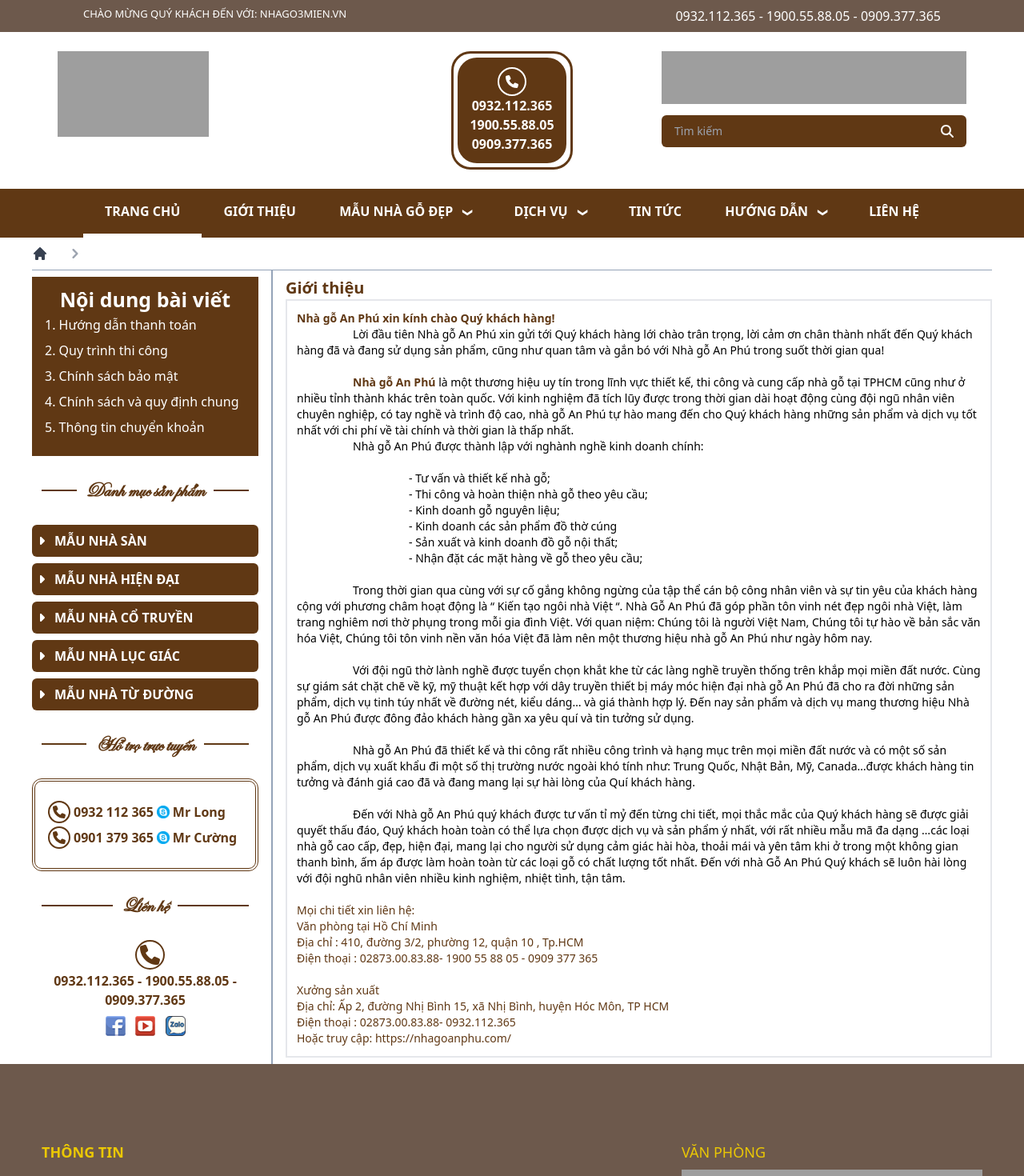
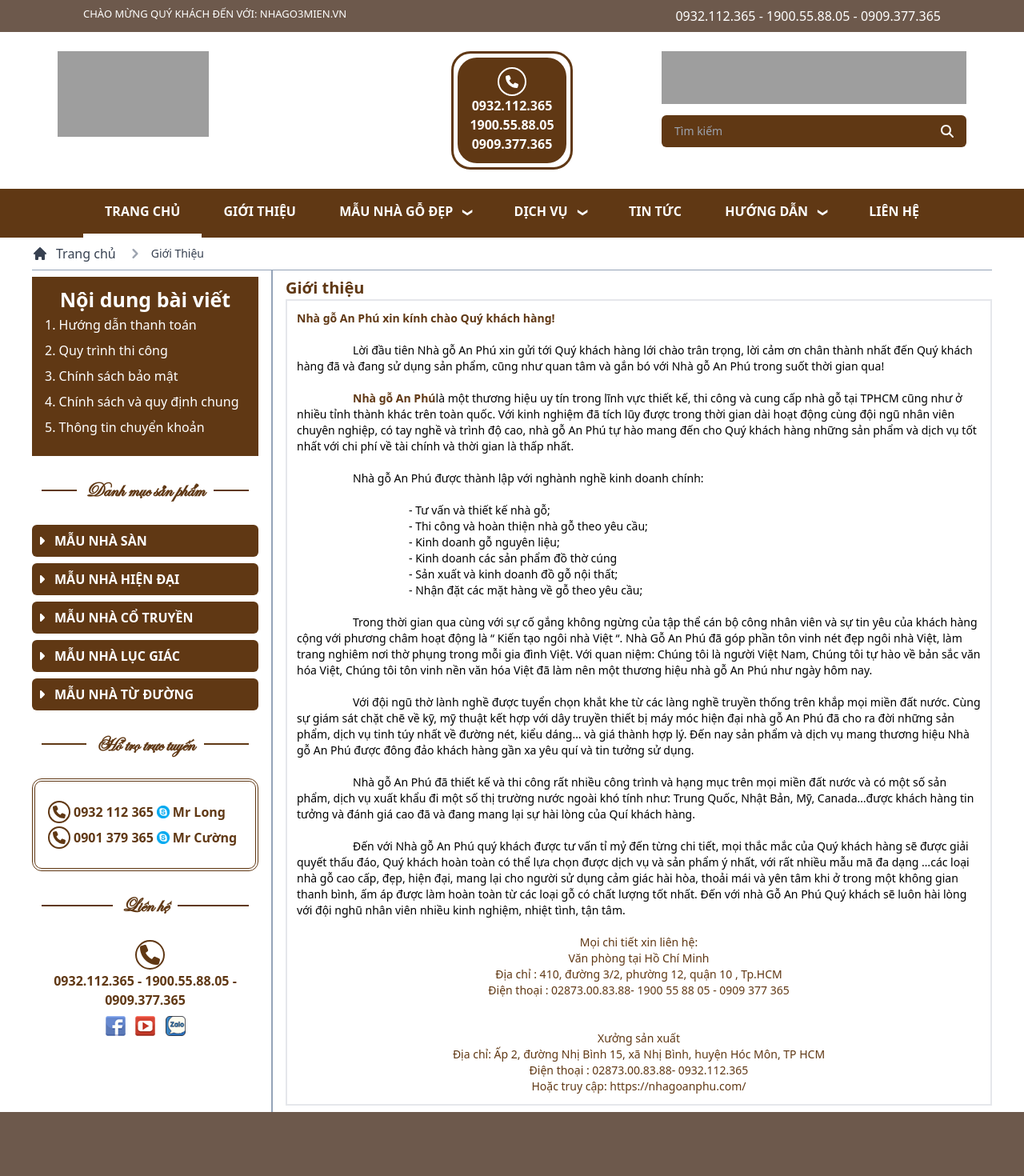
Before and after one commit to liemdang260/nhago3mien, a Next.js app in the folder client/: page /gioi-thieu in a window 1280 px wide. Shown: the top 1470 px of the page at 80% size. Built offline with nearby package versions, Linux system fonts and the light colour scheme; grey boxes are pictures that could not be loaded.

Commit message:
Update ui introduce

```diff
--- a/client/pages/gioi-thieu/index.jsx
+++ b/client/pages/gioi-thieu/index.jsx
@@ -2,13 +2,15 @@
 import Category from "components/common/SideBar/Category";
 import Support from "components/common/SideBar/Support";
 import Contact from "components/common/SideBar/Contact";
-import BreadCrumb from 'components/common/SideBar/Breadcrumb'
+import BreadCrumb from "components/common/SideBar/Breadcrumb";
 import { PageItem, PageWrapper } from "components/common/PageWrapper";
 
 const Introduction = () => {
   return (
     <PageWrapper>
-      <PageItem><BreadCrumb location={['Trang chủ','Giới Thiệu']}/></PageItem>
+      <PageItem>
+        <BreadCrumb location={[{title:"Trang chủ",link:'/'},{title: "Giới Thiệu",link:'/gioi-thieu'}]} />
+      </PageItem>
       <PageItem>
         <PostsTitle />
         <Category />
@@ -21,6 +23,8 @@
           <span className="text-primary-color font-semibold">
             Nhà gỗ An Phú xin kính chào Quý khách hàng!
           </span>
+          <br />
+          <br />
           <span className="indent-[70px] inline-block">
             Lời đầu tiên Nhà gỗ An Phú xin gửi tới Quý khách hàng lới chào trân
             trọng, lời cảm ơn chân thành nhất đến Quý khách hàng đã và đang sử
@@ -30,14 +34,17 @@
           <br />
           <br />
           <span className="indent-[70px] inline-block">
-            <span className="font-semibold text-primary-color">Nhà gỗ An Phú</span> là một thương hiệu uy tín trong lĩnh vực
-            thiết kế, thi công và cung cấp nhà gỗ tại TPHCM cũng như ở nhiều
-            tỉnh thành khác trên toàn quốc. Với kinh nghiệm đã tích lũy được
-            trong thời gian dài hoạt động cùng đội ngũ nhân viên chuyên nghiệp,
-            có tay nghề và trình độ cao, nhà gỗ An Phú tự hào mang đến cho Quý
-            khách hàng những sản phẩm và dịch vụ tốt nhất với chi phí về tài
-            chính và thời gian là thấp nhất.
+            <span className="font-semibold text-primary-color">
+              Nhà gỗ An Phú
+            </span>
+            là một thương hiệu uy tín trong lĩnh vực thiết kế, thi công và cung
+            cấp nhà gỗ tại TPHCM cũng như ở nhiều tỉnh thành khác trên toàn
+            quốc. Với kinh nghiệm đã tích lũy được trong thời gian dài hoạt động
+            cùng đội ngũ nhân viên chuyên nghiệp, có tay nghề và trình độ cao,
+            nhà gỗ An Phú tự hào mang đến cho Quý khách hàng những sản phẩm và
+            dịch vụ tốt nhất với chi phí về tài chính và thời gian là thấp nhất.
           </span>
+          <br />
           <br />
           <span className="indent-[70px] inline-block text-sm">
             Nhà gỗ An Phú được thành lập với nghành nghề kinh doanh chính:
@@ -113,7 +120,7 @@
           </span>
           <br />
           <br />
-          <span className="text-center text-primary-color">
+          <span className="text-center text-primary-color block mx-auto">
             <span>
               Mọi chi tiết xin liên hệ:
               <br />
@@ -126,7 +133,7 @@
           </span>
           <br />
           <br />
-          <span className="text-center text-primary-color">
+          <span className="text-center text-primary-color block">
             <span>
               Xưởng sản xuất
               <br />
```
